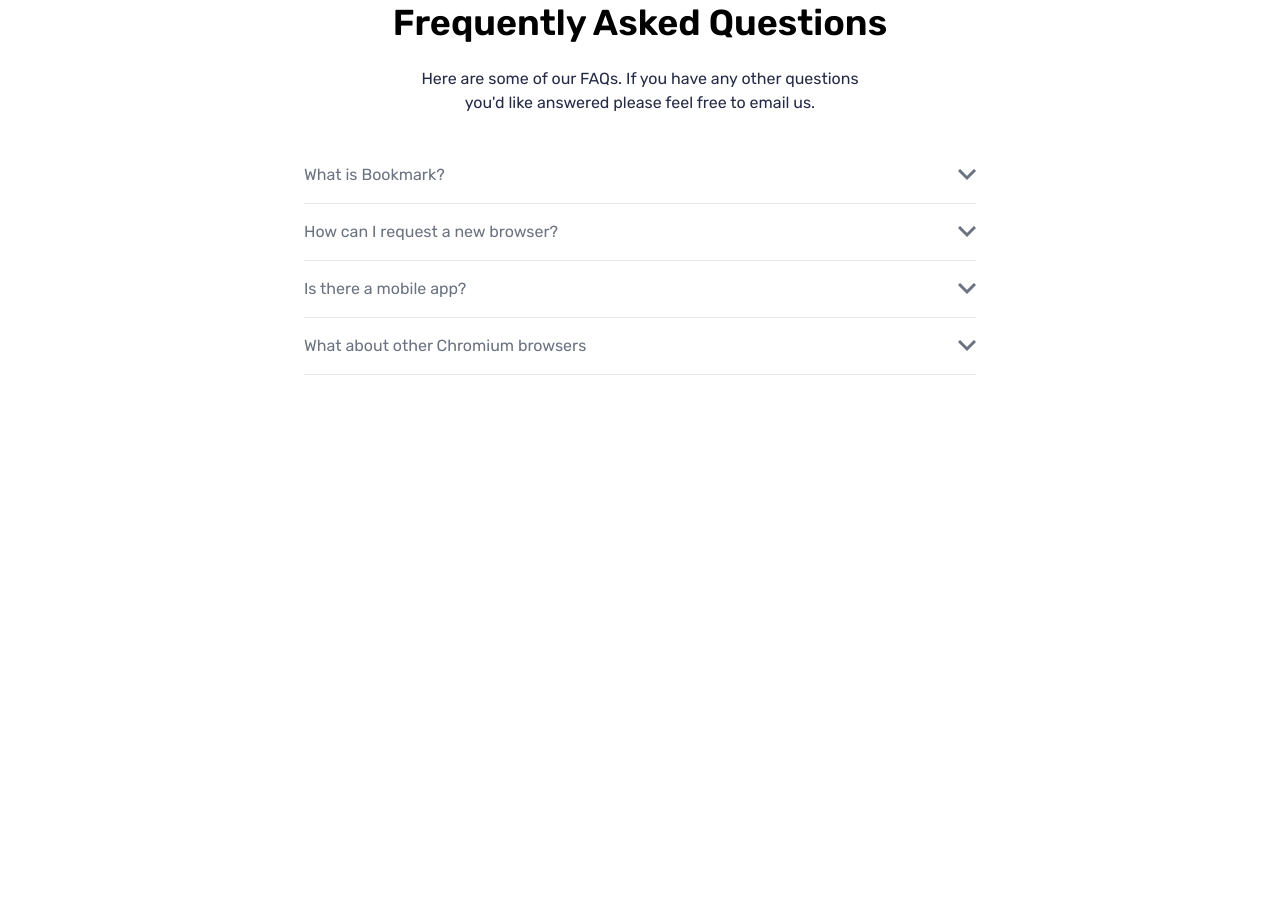
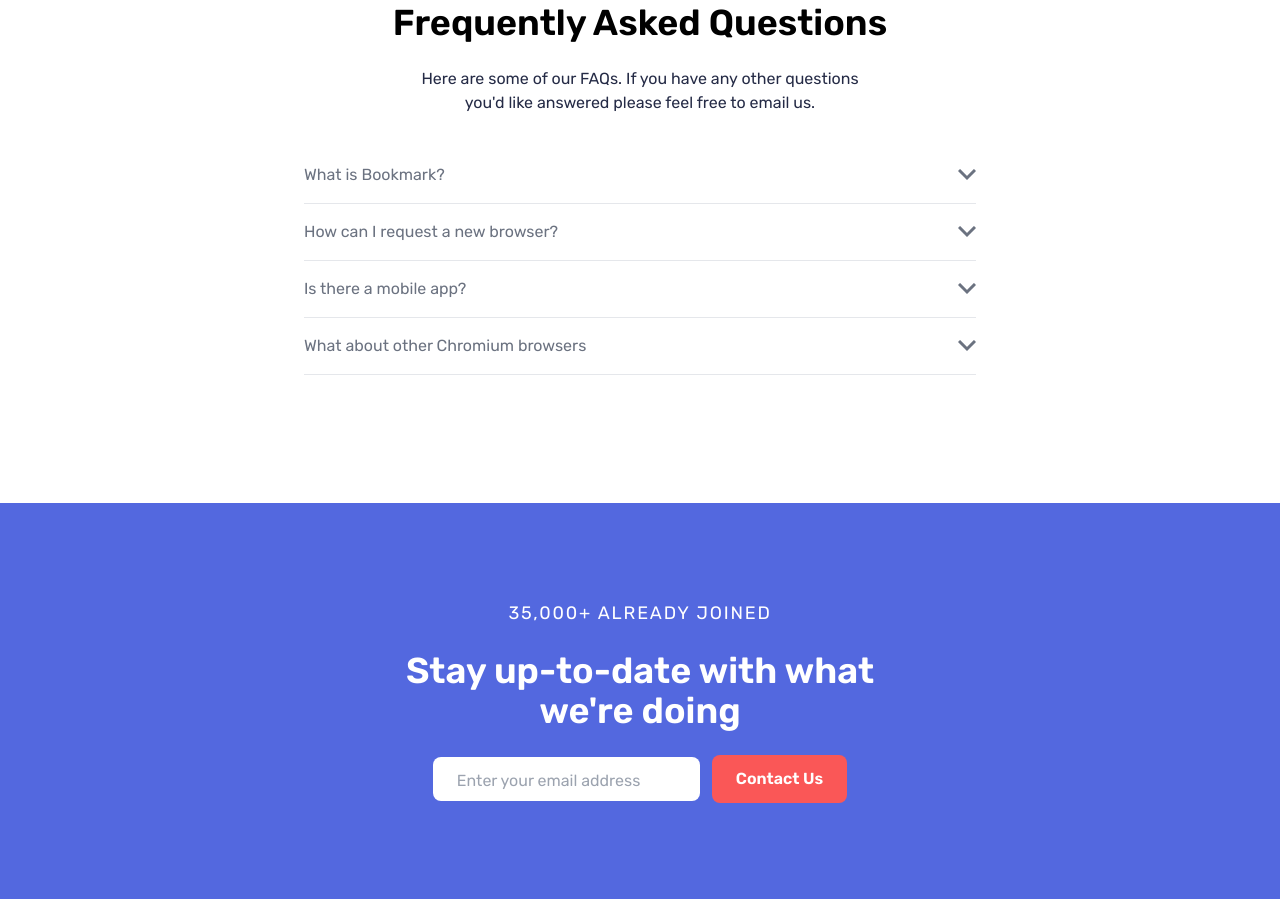
Before and after one commit to andrewteece/Bookmark-Website, a website: page index.html in a window 1280 px wide. Shown: the part 2179-3078 px from the top of the page. Before the commit the page ends 2682 px from the top, so only its background shows below. Drawn offline with Linux system fonts and the light colour scheme.

Commit message:
newsletter section code

```diff
--- a/index.html
+++ b/index.html
@@ -557,6 +557,48 @@
           </div>
         </div>
       </section>
+
+      <!-- Newsletter -->
+      <section id="newsletter" class="bg-softBlue">
+        <!-- Main Container -->
+        <div class="max-w-lg mx-auto py-24">
+          <p
+            class="mb-6 text-lg tracking-widest text-center text-white uppercase"
+          >
+            35,000+ Already Joined
+          </p>
+          <h2
+            class="px-3 mb-6 text-3xl font-semibold text-center text-white md:text-4xl"
+          >
+            Stay up-to-date with what we're doing
+          </h2>
+
+          <!-- Form -->
+          <form
+            class="flex flex-col items-start justify-center max-w-2xl mx-auto space-y-6 text-base px-6 md:flex-row md:space-y-0 md:space-x-4 md:px-0"
+          >
+            <!-- Input & Button Container-->
+            <div
+              class="flex flex-col justify-between items-center mx-auto md:flex-row md:mx-0"
+            >
+              <input
+                type="text"
+                name="email"
+                class="flex-1 px-6 pt-3 pb-2 mb-4 rounded-lg border-1 border-white focus:outline-none md:mr-3 md:mb-0"
+                placeholder="Enter your email address"
+              />
+
+              <input
+                type="submit"
+                class="flex-1 px-6 py-3 font-semibold text-center text-white duration-200 transform rounded-lg cursor-pointer focus:outline-none bg-softRed hover:opacity-90"
+                value="Contact Us"
+              />
+            </div>
+          </form>
+        </div>
+      </section>
+
+      <!-- Footer -->
     </main>
   </body>
 </html>
```
Also changed, not shown: css/style.css.
